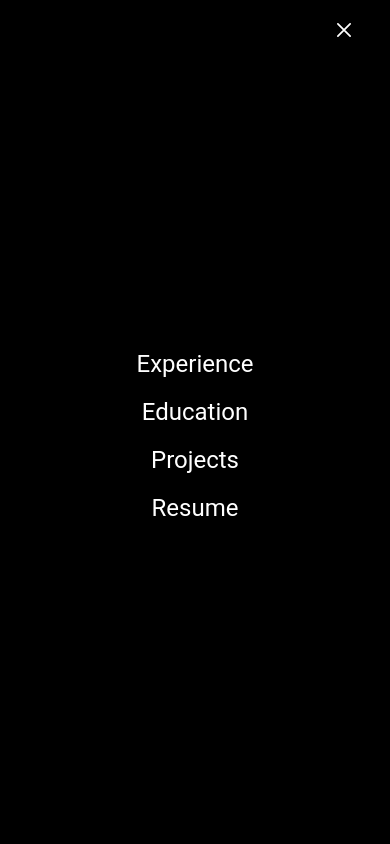
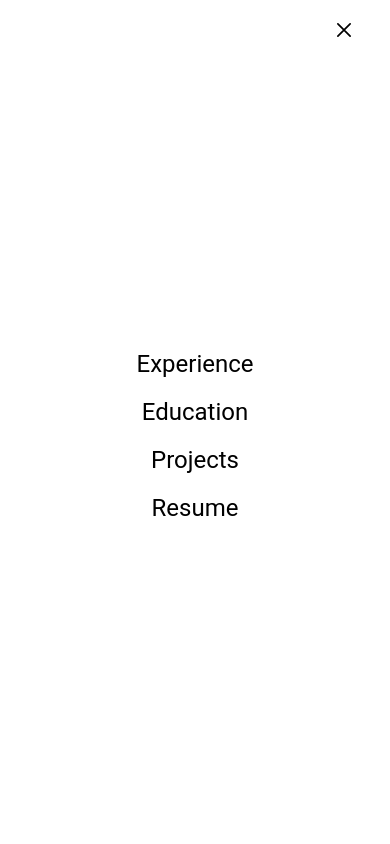
Before and after one commit to Rafyakbar02/portfolio-web, a React (Vite) app: page / in a window 390 px wide. Both pictures are taken after a click on the picture 344 px from the left and 30 px from the top of the page. Shown: the top 844 px of the page. Built offline with nearby package versions, Linux system fonts and the light colour scheme.

Commit message:
removed black background temporarily

```diff
--- a/src/App.jsx
+++ b/src/App.jsx
@@ -11,7 +11,7 @@ import React, { useState } from "react";
 
 function App() {
   return (
-    <div className="bg-black text-white">
+    <div>
       <div className="h-screen flex flex-col">
         <Navbar/>
         <Hero />
--- a/src/components/Experience.jsx
+++ b/src/components/Experience.jsx
@@ -3,7 +3,7 @@ import { experiences } from "../constants";
 
 const Experience = () => {
     return (
-        <div id="experience" className="bg-white text-black px-6 py-12 sm:px-12 sm:py-36">
+        <div id="experience" className="px-6 py-12 sm:px-12 sm:py-36">
             <div className="flex flex-col gap-8 sm:flex-row sm:gap-12">
                 <div className="flex flex-col basis-1/3 justify-center">
                     <h2 className="text-3xl font-semibold">Experience</h2>
--- a/src/components/Navbar.jsx
+++ b/src/components/Navbar.jsx
@@ -86,7 +86,7 @@ const Navbar = () => {
         </ul>
 
         {/* Dropdown Toggle */}
-        <img src={menu} onClick={toggleMenu} className="sm:hidden h-[28px] w-[28px] cursor-pointer invert"></img>
+        <img src={menu} onClick={toggleMenu} className="sm:hidden h-[28px] w-[28px] cursor-pointer"></img>
       </nav>
 
       {/* Animated Dropdown Menu */}
@@ -97,14 +97,14 @@ const Navbar = () => {
             initial="initial"
             animate="animate"
             exit="exit"
-            className="origin-top z-10 fixed left-0 top-0 w-full h-screen bg-black py-4 px-8 flex flex-col"
+            className="origin-top z-10 fixed left-0 top-0 w-full h-screen py-4 bg-white px-8 flex flex-col"
           >
             {/* Dropdown Close Toggle */}
             <div className="flex justify-end">
               <img
                 src={close}
                 onClick={toggleMenu}
-                className="h-[28px] w-[28px] invert cursor-pointer"
+                className="h-[28px] w-[28px] cursor-pointer"
               ></img>
             </div>
 
@@ -119,7 +119,7 @@ const Navbar = () => {
               {navLinks.map((nav, index) => (
                 <div className="overflow-hidden">
                   <motion.div variants={linkVars}>
-                    <a href={`#${nav.id}`}>{nav.title}</a>
+                    <a href={`#${nav.id}`} onClick={toggleMenu}>{nav.title}</a>
                   </motion.div>
                 </div>
               ))}
```
